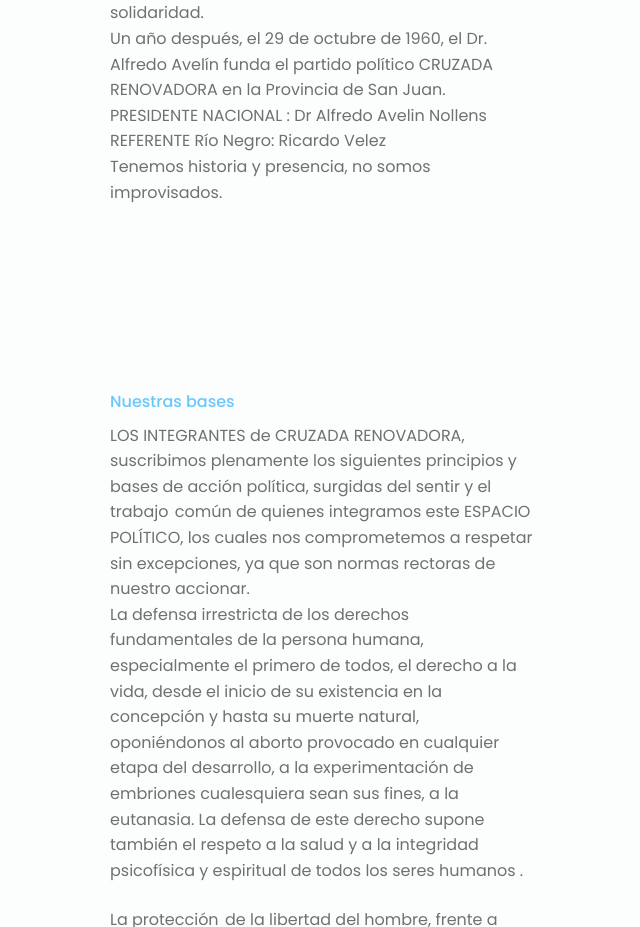
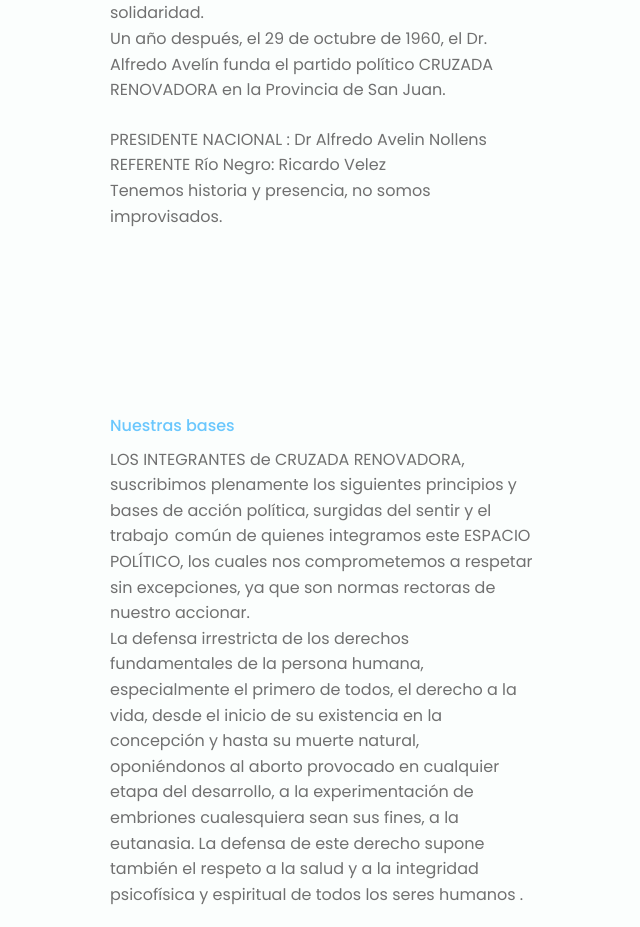
Before and after one commit to CruzadaRenovadoraRioNegro/PaginadeCruzada, a plain HTML site: page index.html in a window 1280 px wide. Shown: the part 1825-2752 px from the top of the page, without its empty margins (586-1226 px from the left). Drawn offline with nearby package versions, Linux system fonts and the light colour scheme.

Commit message:
Update index.html

```diff
--- a/index.html
+++ b/index.html
@@ -103,9 +103,9 @@
                         ✔Y la creación de la Farmacia Municipal. Ésta fue una idea pionera en el país, que permitió el acceso a los medicamentos a todos los sectores sociales, en especial a los más humildes. Esto afectó intereses económicos que presionaron para su cierre, lo que al ser resistido por el Intendente produjo la intervención del Departamento Ejecutivo por parte del Gobierno Provincial el 24/09/1959. Se truncaron con ello las profundas transformaciones sociales iniciadas con un gran sentido de solidaridad.<br>
                         Un año después, el 29 de octubre de 1960, el Dr. Alfredo Avelín funda el partido político CRUZADA RENOVADORA en la Provincia de San Juan.<br>
 
-                        PRESIDENTE NACIONAL : Dr Alfredo Avelin Nollens
-                        REFERENTE Río Negro: Ricardo Velez<br>
-                        Tenemos historia y presencia, no somos improvisados.</p>
+                        <p id="esp" class="about__description">PRESIDENTE NACIONAL : Dr Alfredo Avelin Nollens
+                            REFERENTE Río Negro: Ricardo Velez<br>
+                            Tenemos historia y presencia, no somos improvisados.</p></p>
                     <p id="eng" class="about__description">
                         We were born in the Province of San Juan on October 29, 1960. We have history and presence, we are not improvised..<br>Over the years we have served as Mayor, Governor, National Senators, Constituent Constituents, etc</p>
                     <!-- <a href="#" class="button">Explore history</a> -->
```
